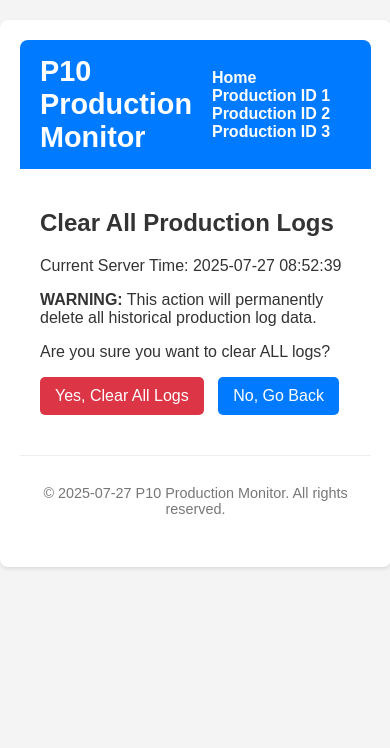
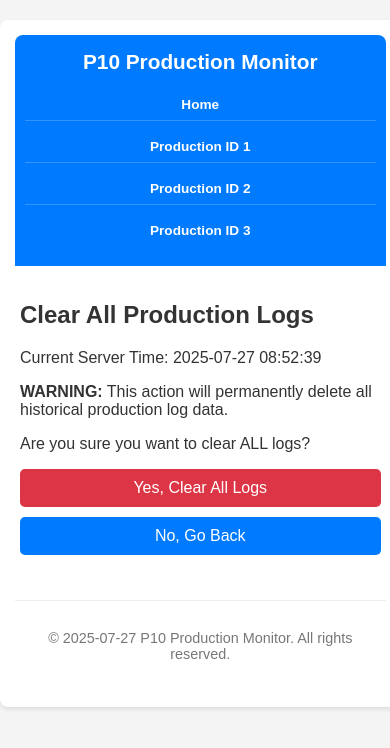
Before and after one commit to anandkaman/P10_Project, a Flask app: page /clear_logs_confirm in a window 390 px wide. Shown: the top 748 px of the page. Run offline with Flask 3, Linux system fonts and the light colour scheme; parts of the project's set-up code (start-up, migrations or seed data) failed here and were passed over.

Commit message:
made design mobile friendly

```diff
--- a/log.csv
+++ b/log.csv
@@ -6,3 +6,5 @@ timestamp,prod_no,shift_start_time,shift_end_time,day_plan_shift,day_actual_shif
 2025-07-26T19:07:28.260937,1,2025-07-26T19:06:38.234333,2025-07-26T19:07:28.260937,10,4,6,31,14,17
 2025-07-26T19:17:09.930246,1,2025-07-26T19:08:15.720297,2025-07-26T19:17:09.930246,7,0,7,38,14,24
 2025-07-26T19:32:30.696540,1,2025-07-26T19:17:55.175773,2025-07-26T19:32:30.696540,8,3,5,46,17,29
+2025-07-26T22:05:04.577899,2,2025-07-26T22:04:01.983140,2025-07-26T22:05:04.577899,10,1,9,10,1,9
+2025-07-26T22:12:34.690677,1,2025-07-26T21:05:04.294506,2025-07-26T22:12:34.690677,7,0,7,7,0,7
--- a/templates/base.html
+++ b/templates/base.html
@@ -29,16 +29,21 @@
             display: flex;
             justify-content: space-between;
             align-items: center;
+            flex-wrap: wrap; /* Allow items to wrap on smaller screens */
         }
         header h1 {
             margin: 0;
             font-size: 1.8em;
+        }
+        header .nav-links {
+            display: flex; /* Keep links in a row by default */
         }
         header .nav-links a {
             color: white;
             text-decoration: none;
             margin-left: 20px;
             font-weight: bold;
+            white-space: nowrap; /* Prevent links from breaking */
         }
         .content {
             padding: 20px;
@@ -102,6 +107,7 @@
             text-decoration: none;
             display: inline-block;
             margin-right: 10px;
+            margin-bottom: 10px; /* Added for mobile stacking */
         }
         .button-group button:hover, .button-group a:hover {
             background-color: #0056b3;
@@ -118,6 +124,7 @@
             border-radius: 4px;
             width: 150px;
             margin-right: 10px;
+            margin-bottom: 10px; /* Added for mobile stacking */
         }
         .status-active {
             color: green;
@@ -132,6 +139,78 @@
         }
         .gap-negative {
             color: red;
+        }
+
+        /* --- Responsive Design with Media Queries --- */
+        @media (max-width: 768px) {
+            .container {
+                width: 95%; /* Make container slightly wider on smaller screens */
+                padding: 15px;
+            }
+
+            header {
+                flex-direction: column; /* Stack logo and nav links */
+                text-align: center;
+                padding: 15px 10px;
+            }
+            header h1 {
+                margin-bottom: 10px; /* Space between title and nav */
+                font-size: 1.5em; /* Smaller title font */
+            }
+            header .nav-links {
+                flex-direction: column; /* Stack nav links vertically */
+                width: 100%; /* Take full width */
+            }
+            header .nav-links a {
+                margin: 5px 0; /* Adjust margins for stacked links */
+                padding: 8px 0; /* Add some padding for touch targets */
+                display: block; /* Make links take full width */
+                border-bottom: 1px solid rgba(255, 255, 255, 0.2); /* Separator */
+            }
+            header .nav-links a:last-child {
+                border-bottom: none; /* No separator for the last link */
+            }
+
+            .content {
+                padding: 15px 5px;
+            }
+
+            /* Make tables horizontally scrollable */
+            .data-table-responsive-wrapper { /* This class will need to wrap your <table> in production_page.html */
+                overflow-x: auto;
+                -webkit-overflow-scrolling: touch; /* For smoother scrolling on iOS */
+            }
+            .data-table {
+                min-width: 650px; /* Ensure table is wider than small screens to force scroll */
+                /* Adjust this min-width based on how many columns you have and their content */
+            }
+
+            /* Form inputs and buttons */
+            input[type="number"], input[type="text"] {
+                width: calc(100% - 20px); /* Take full width minus padding/border */
+                margin-right: 0;
+                margin-bottom: 10px;
+                box-sizing: border-box; /* Include padding/border in width calculation */
+            }
+            .button-group {
+                display: flex;
+                flex-direction: column; /* Stack buttons vertically */
+            }
+            .button-group button, .button-group a {
+                width: 100%; /* Make buttons full width */
+                margin-right: 0;
+                margin-bottom: 10px; /* Space between stacked buttons */
+                box-sizing: border-box; /* Include padding/border in width calculation */
+            }
+        }
+
+        @media (max-width: 480px) {
+            header h1 {
+                font-size: 1.3em; /* Even smaller title for very small screens */
+            }
+            header .nav-links a {
+                font-size: 0.85em; /* Smaller nav links for very small screens */
+            }
         }
     </style>
 </head>
--- a/templates/production_page.html
+++ b/templates/production_page.html
@@ -5,6 +5,7 @@
 {% block content %}
     <h2>Production ID: {{ prod_id }}</h2>
     <p>Current Server Time: {{ current_time }}</p>
+<div class="data-table-responsive-wrapper">
 
     <table class="data-table">
         <thead>
@@ -32,6 +33,7 @@
             </tr>
         </tbody>
     </table>
+</div>
 
     <h3>Shift Status: <span class="{% if data.is_shift_active %}status-active{% else %}status-inactive{% endif %}">{{ "Active" if data.is_shift_active else "Inactive" }}</span></h3>
 
```
Also changed, not shown: current_state.json (+16 -16 lines).
